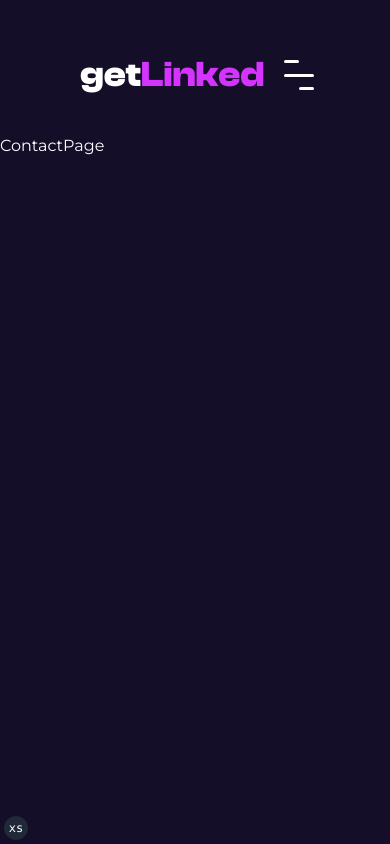
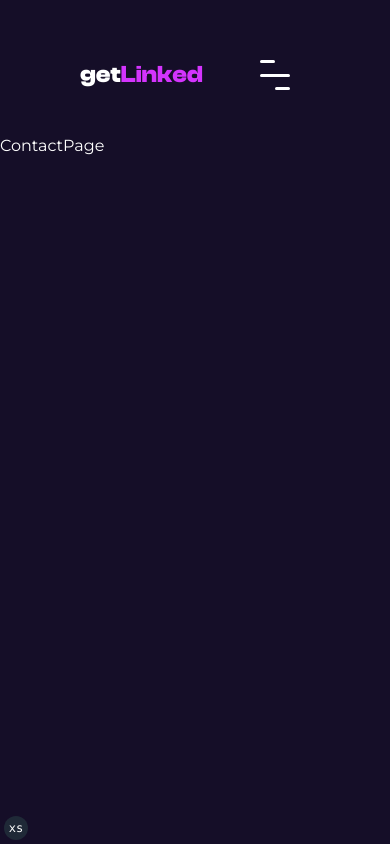
Before and after one commit to Justkanye/getlinked-landing-page, a Next.js app: page /contact in a window 390 px wide. Built offline with nearby package versions, Linux system fonts and the light colour scheme.

Commit message:
refactoring

```diff
--- a/components/layouts/Navbar/index.tsx
+++ b/components/layouts/Navbar/index.tsx
@@ -6,6 +6,7 @@ import { navlinks } from "@/lib/core/constants/navigation";
 import { cn } from "@/lib/core/utils";
 import RegisterButton from "@/components/shared/RegisterButton";
 import MobileNav from "./MobileNav";
+import BrandLink from "@/components/shared/BrandLink";
 
 const Navbar = () => {
   const pathName = usePathname();
@@ -13,13 +14,7 @@ const Navbar = () => {
     <>
       <nav className='navbar px-20 pt-10 pb-6'>
         <div className='flex-1'>
-          <Link
-            href='/'
-            className='font-bold font-clash-display text-4xl transition-colors duration-500 ease-in-out hover:text-primary group'
-          >
-            get
-            <span className='text-primary group-hover:text-white'>Linked</span>
-          </Link>
+          <BrandLink />
         </div>
         <div className='flex-none'>
           <ul className='menu menu-horizontal items-center hidden md:inline-flex'>
--- a/components/pages/landing/Hero/index.tsx
+++ b/components/pages/landing/Hero/index.tsx
@@ -38,10 +38,7 @@ const Hero = () => {
             <br />
             stand a chance to win a Big prize
           </p>
-          <div className='mt-10 mb-16'>
-            <RegisterButton />
-          </div>
-
+          <RegisterButton className='w-fit mt-10 mb-16' />
           {/* countdown */}
           <Countdown />
         </div>
--- a/components/pages/landing/Prices/PriceCard.tsx
+++ b/components/pages/landing/Prices/PriceCard.tsx
@@ -8,7 +8,8 @@ const PriceCard = ({ alt, img, price, pos }: Props) => {
       className={cn(
         "card border-primary border rounded-lg bg-[rgba(212, 52, 254, 0.12)] w-32 md:w-56 h-40 md:h-80 mt-10 md:mt-[90px] relative",
         {
-          "mt-16 md:mt-36 -translate-y-[7%]": emphasize,
+          "mt-16 md:mt-36 -translate-y-[7%] bg-[rgba(144, 58, 255, 0.12)] border-903aff":
+            emphasize,
         }
       )}
     >
--- a/components/pages/landing/Prices/index.tsx
+++ b/components/pages/landing/Prices/index.tsx
@@ -27,7 +27,7 @@ const Prices = () => {
             height={482}
           />
         </div>
-        <div className='flex gap-3 md:col-span-3 max-md:mt-20'>
+        <div className='flex justify-center gap-3 md:col-span-3 max-md:mt-20'>
           <PriceCard
             img='/assets/images/silver_medal.png'
             pos='2nd'
--- a/components/pages/landing/Timeline/Timelines.tsx
+++ b/components/pages/landing/Timeline/Timelines.tsx
@@ -17,7 +17,7 @@ const Timelines = () => {
             <VerticalTimelineElement
               key={i}
               date={date}
-              icon={(i + 1).toString()}
+              icon={<p>{i + 1}</p>}
               dateClassName='text-primary !text-2xl !font-bold'
               contentStyle={{
                 backgroundColor: "transparent",
--- /dev/null
+++ b/components/shared/BrandLink.tsx
@@ -0,0 +1,15 @@
+import Link from "next/link";
+
+const BrandLink = () => {
+  return (
+    <Link
+      href='/'
+      className='font-bold font-clash-display text-2xl md:text-4xl transition-colors duration-500 ease-in-out hover:text-primary group'
+    >
+      get
+      <span className='text-primary group-hover:text-white'>Linked</span>
+    </Link>
+  );
+};
+
+export default BrandLink;
--- a/components/shared/CustomButton.tsx
+++ b/components/shared/CustomButton.tsx
@@ -13,7 +13,7 @@ const CustomButton = ({
     <Wrapper
       href={href!}
       className={cn(
-        "px-12 py-4 btn rounded text-white bg-primary-gradient hover:animate-my-pulse capitalize text-base",
+        "px-12 btn rounded text-white bg-primary-gradient hover:animate-my-pulse capitalize text-base flex items-center justify-center",
         className
       )}
       onClick={onClick}
--- a/components/shared/ListItem.tsx
+++ b/components/shared/ListItem.tsx
@@ -2,10 +2,16 @@ import { ReactNode } from "react";
 
 import CheckMark from "../icons/CheckMark";
 
-const ListItem = ({ children }: { children: ReactNode }) => {
+const ListItem = ({
+  children,
+  Icon = <CheckMark />,
+}: {
+  children: ReactNode;
+  Icon?: ReactNode;
+}) => {
   return (
     <div className='flex items-start gap-2'>
-      <CheckMark />
+      {Icon}
       {children}
     </div>
   );
```
